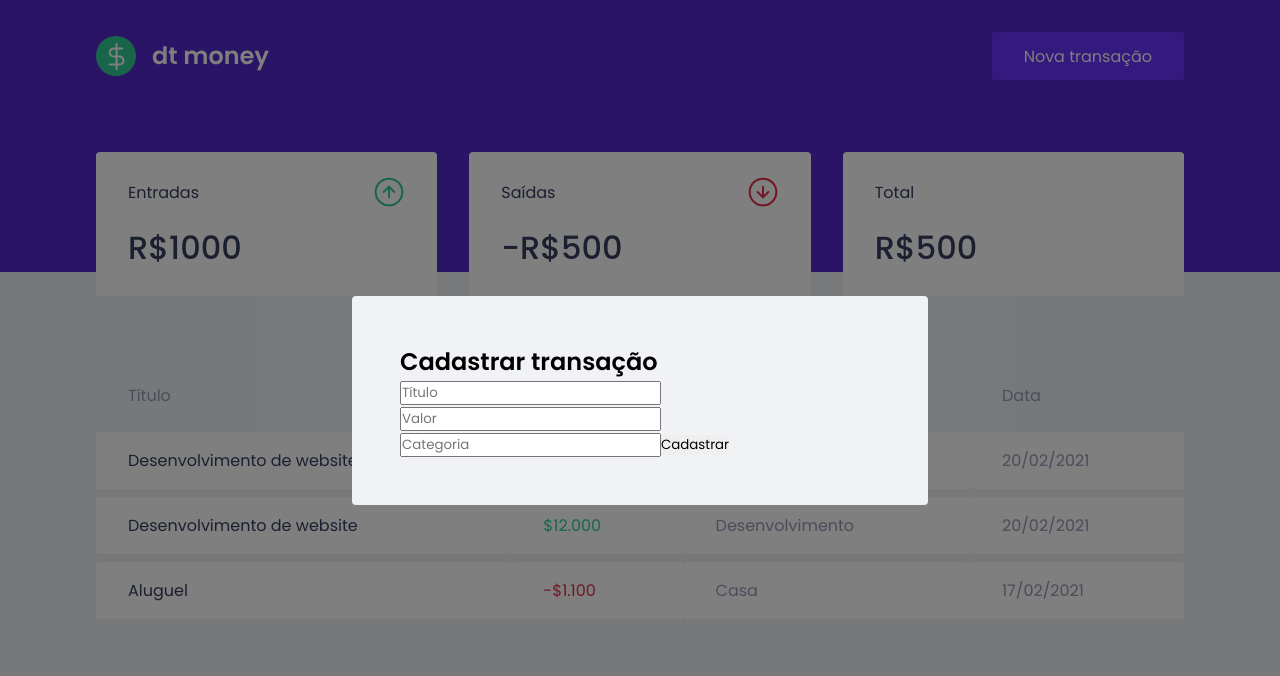
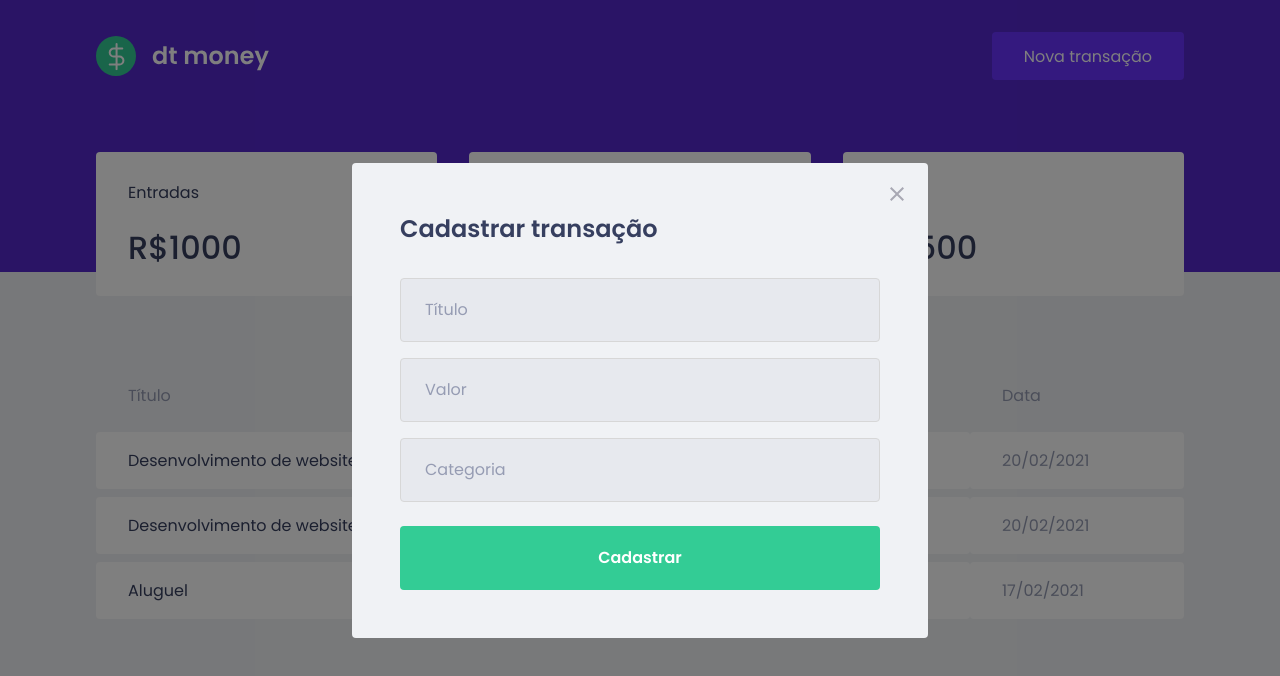
Before and after one commit to brunordgs/dt.money, a React (Create React App) app: page / in a window 1280 px wide. Both pictures are taken after a click on the button "Nova transação". Shown: the top 676 px of the page. Built offline with nearby package versions, Linux system fonts and the light colour scheme; no server answers; what miragejs would draw is missing.

Commit message:
Style transaction modal

```diff
--- a/src/components/TransactionModal/index.tsx
+++ b/src/components/TransactionModal/index.tsx
@@ -1,5 +1,6 @@
 import Modal from 'react-modal';
 import { Container } from './styles';
+import closeImg from '../../assets/close.svg';
 
 interface Props {
 	isOpen: boolean;
@@ -14,6 +15,10 @@ export default function TransactionModal({ isOpen, onRequestClose }: Props) {
 			overlayClassName="react-modal-overlay"
 			className="react-modal-content"
 		>
+			<button type="button" onClick={onRequestClose} className="react-modal-close">
+				<img src={closeImg} alt="Fechar modal" />
+			</button>
+
 			<Container>
 				<h2>Cadastrar transação</h2>
 
--- a/src/components/TransactionModal/styles.ts
+++ b/src/components/TransactionModal/styles.ts
@@ -1,3 +1,45 @@
 import styled from 'styled-components';
 
-export const Container = styled.form``;
+export const Container = styled.form`
+	h2 {
+		color: var(--text-title);
+		font-size: 1.5rem;
+		margin-bottom: 2rem;
+	}
+
+	input {
+		width: 100%;
+		padding: 0 1.5rem;
+		height: 4rem;
+		background: var(--input-background);
+		border: 1px solid #d7d7d7;
+		border-radius: 0.25rem;
+		font-size: 1rem;
+		font-weight: 400;
+
+		&::placeholder {
+			color: var(--text-body);
+		}
+
+		& + input {
+			margin-top: 1rem;
+		}
+	}
+
+	button[type='submit'] {
+		width: 100%;
+		padding: 0 1.5rem;
+		height: 4rem;
+		border-radius: 0.25rem;
+		background: var(--green);
+		color: var(--shape);
+		font-size: 1rem;
+		font-weight: 600;
+		margin-top: 1.5rem;
+		transition: filter 0.3s;
+
+		&:hover {
+			filter: brightness(0.9);
+		}
+	}
+`;
--- a/src/styles/global.ts
+++ b/src/styles/global.ts
@@ -9,6 +9,7 @@ export const GlobalStyle = createGlobalStyle`
 		--text-title: #363f5f;
 		--text-body: #969cb3;
 		--background: #f0f2f5;
+		--input-background: #e7e9ee;
 		--shape: #ffffff;
 	}
 
@@ -74,4 +75,16 @@ export const GlobalStyle = createGlobalStyle`
 	position: relative;
 	border-radius: 0.25rem;
 }
+
+.react-modal-close {
+	position: absolute;
+	right: 1.5rem;
+	top: 1.5rem;
+	background: transparent;
+	transition: filter 0.3s;
+
+	&:hover {
+		filter: brightness(0.8);
+	}
+}
 `;
```
